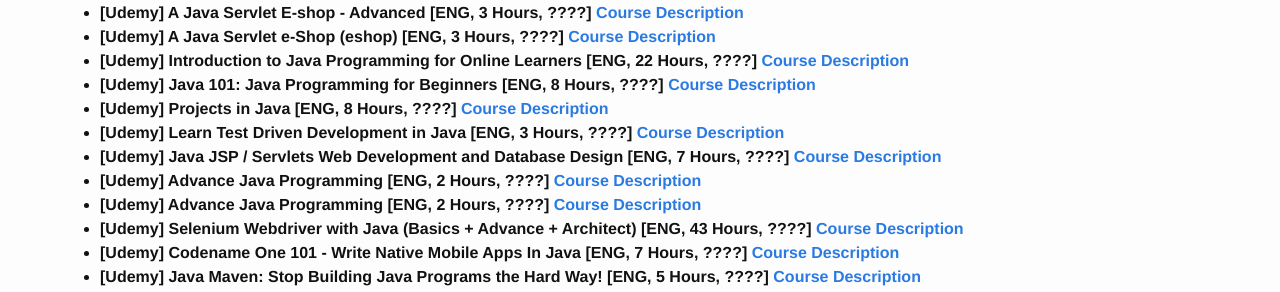
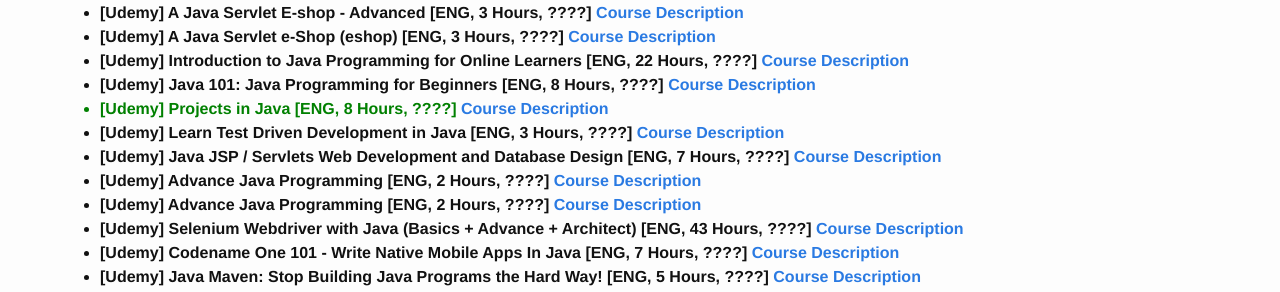
Before and after one commit to webmakaka/javadev.org, a Jekyll site: the page built from website/library/collections/video/paid/udemy.md, in a window 1280 px wide. Shown: the part 481-773 px from the top of the page. Built offline with Jekyll 4.4.1, drawn with Linux system fonts in a browser that asks for light colours.

Commit message:
Update udemy.md

```diff
--- a/website/library/collections/video/paid/udemy.md
+++ b/website/library/collections/video/paid/udemy.md
@@ -24,7 +24,7 @@
 <li><strong>[Udemy] A Java Servlet e-Shop (eshop) [ENG, 3 Hours, ????] <a href="https://www.udemy.com/servlet-eshop/">Course Description</a></strong></li>
 <li><strong>[Udemy] Introduction to Java Programming for Online Learners [ENG, 22 Hours, ????] <a href="https://www.udemy.com/learning-to-program-in-java-a-supplement-for-online-academic-learners/">Course Description</a></strong></li>
 <li><strong>[Udemy] Java 101: Java Programming for Beginners [ENG, 8 Hours, ????] <a href="https://www.udemy.com/java-programming-for-beginners/">Course Description</a></strong></li>
-<li><strong>[Udemy] Projects in Java [ENG, 8 Hours, ????] <a href="https://www.udemy.com/learn-java-by-building-projects/">Course Description</a></strong></li>
+<li style="color:green"><strong>[Udemy] Projects in Java [ENG, 8 Hours, ????] <a href="https://www.udemy.com/learn-java-by-building-projects/">Course Description</a></strong></li>
 <li><strong>[Udemy] Learn Test Driven Development in Java [ENG, 3 Hours, ????] <a href="https://www.udemy.com/learn-test-driven-development-in-java/">Course Description</a></strong></li>
 <li><strong>[Udemy] Java JSP / Servlets Web Development and Database Design [ENG, 7 Hours, ????] <a href="https://www.udemy.com/java-web-developmen-with-real-world-development-flow/">Course Description</a></strong></li>
 <li><strong>[Udemy] Advance Java Programming [ENG, 2 Hours, ????] <a href="https://www.udemy.com/advance-java-programming/">Course Description</a></strong></li>
```
